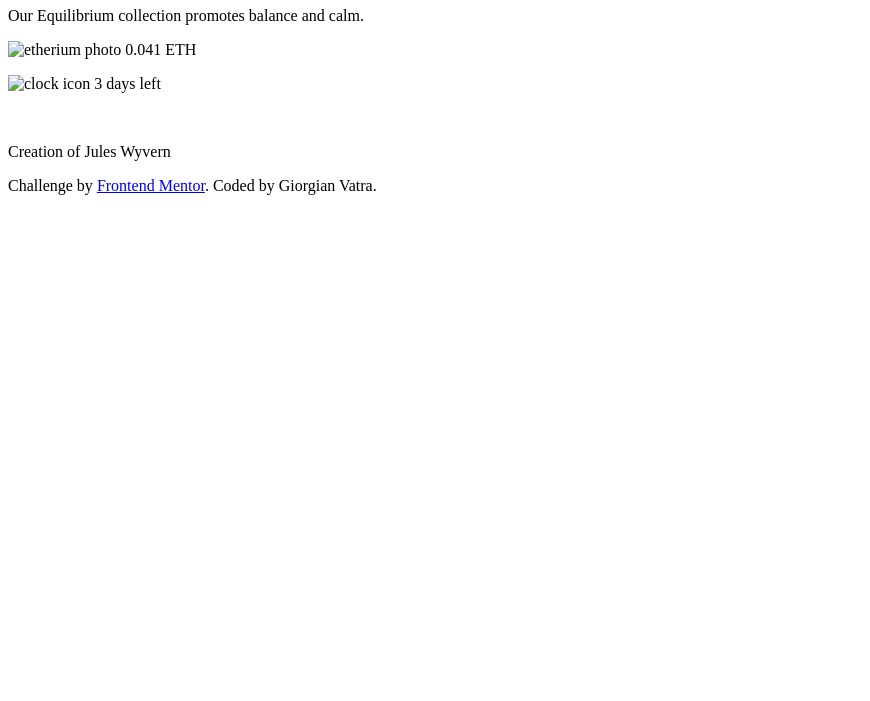
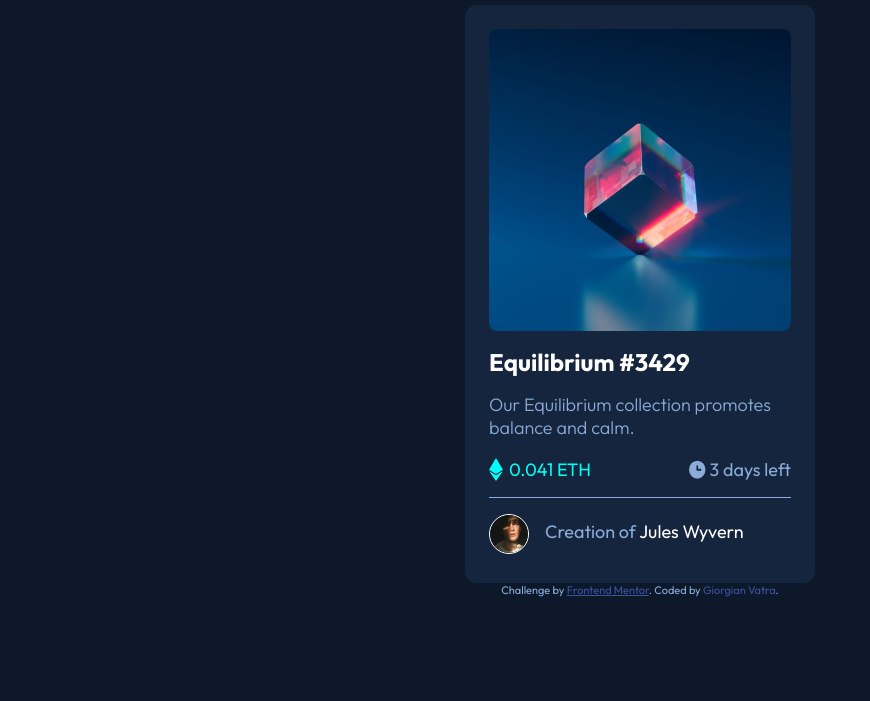
Before and after one commit to giorgianvatra/NFT-preview-card-component, a plain HTML site: page index.html in a window 1280 px wide. Shown: the part 99-800 px from the top of the page, without its empty margins (0-870 px from the left). Drawn offline with Linux system fonts and the light colour scheme; the site is published under a folder, as on GitHub Pages, so addresses that start at the root find nothing.

Commit message:
Update index.html

```diff
--- a/index.html
+++ b/index.html
@@ -7,26 +7,26 @@
   <link rel="icon" type="image/png" sizes="32x32" href="./images/favicon-32x32.png">
 
   <title>Frontend Mentor | NFT preview card component</title>
-  <link rel="stylesheet" href="/styles.css">
+  <link rel="stylesheet" href="styles.css">
   <!-- Feel free to remove these styles or customise in your own stylesheet 👍 -->
 </head>
 <body>
 
   <main class="container">
     <div class="container-of-image">
-      <img src="/image-equilibrium.jpg" alt="" role="banner"></div>
+      <img src="image-equilibrium.jpg" alt="" role="banner"></div>
     <h1 role="heading">Equilibrium #3429</h1>
     <p class="description" role="text">Our Equilibrium collection promotes balance and calm.</p>
     <label for="currency, date, time" >
-      <div class="left"><p><img src="/icon-ethereum.svg" alt="etherium photo">  0.041 ETH</p>
+      <div class="left"><p><img src="icon-ethereum.svg" alt="etherium photo">  0.041 ETH</p>
       </div>
       <div class="right">
-       <p><img src="/icon-clock.svg" alt="clock icon"> 3 days left </p>
+       <p><img src="icon-clock.svg" alt="clock icon"> 3 days left </p>
       </div>
     </label>
 
       <div class="down-section">
-        <div class="profile-picture"><img src="/image-avatar.png" alt=""></div>
+        <div class="profile-picture"><img src="image-avatar.png" alt=""></div>
         <p>Creation of <span class="white">Jules Wyvern</span></p>
       </div>
 
```
